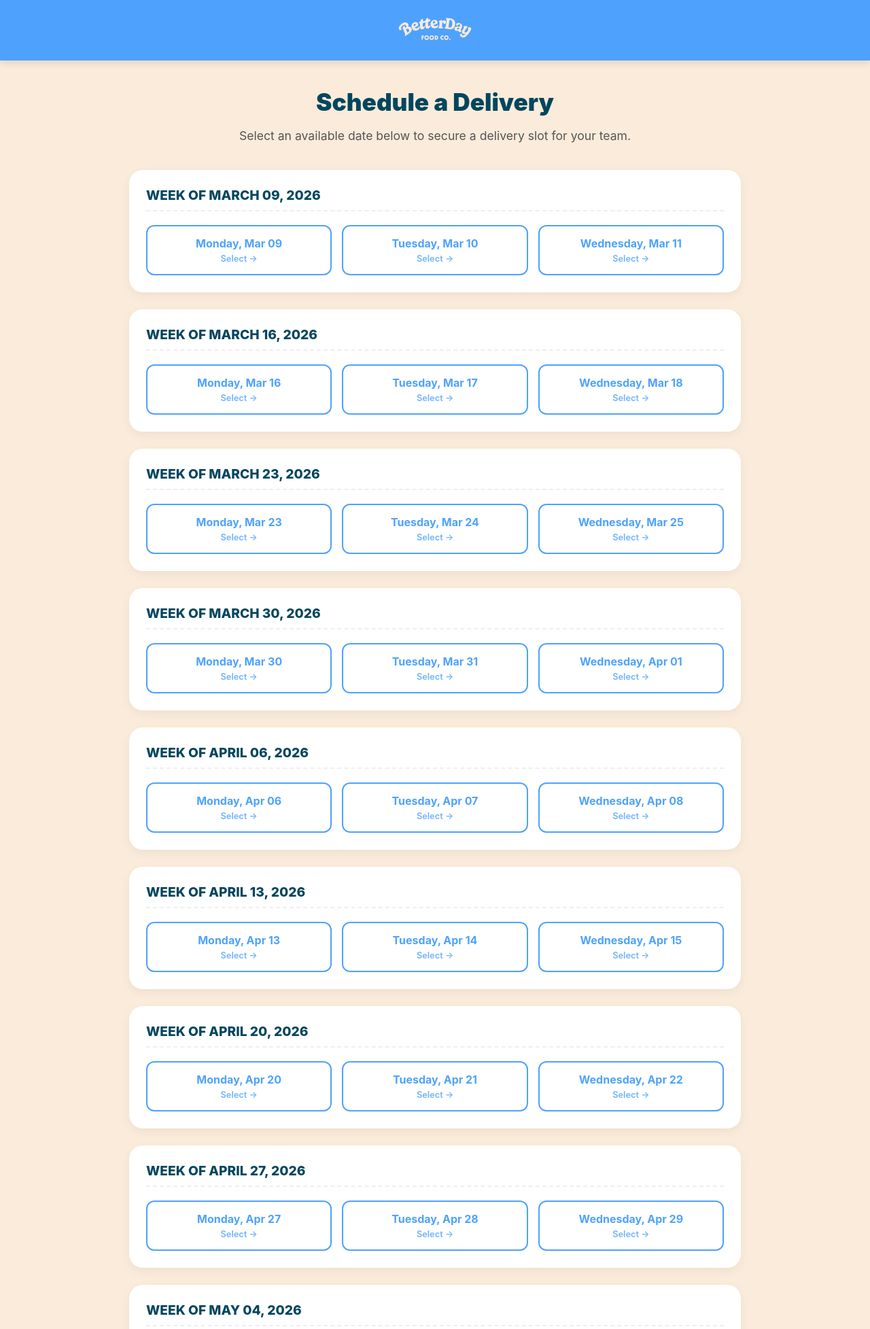
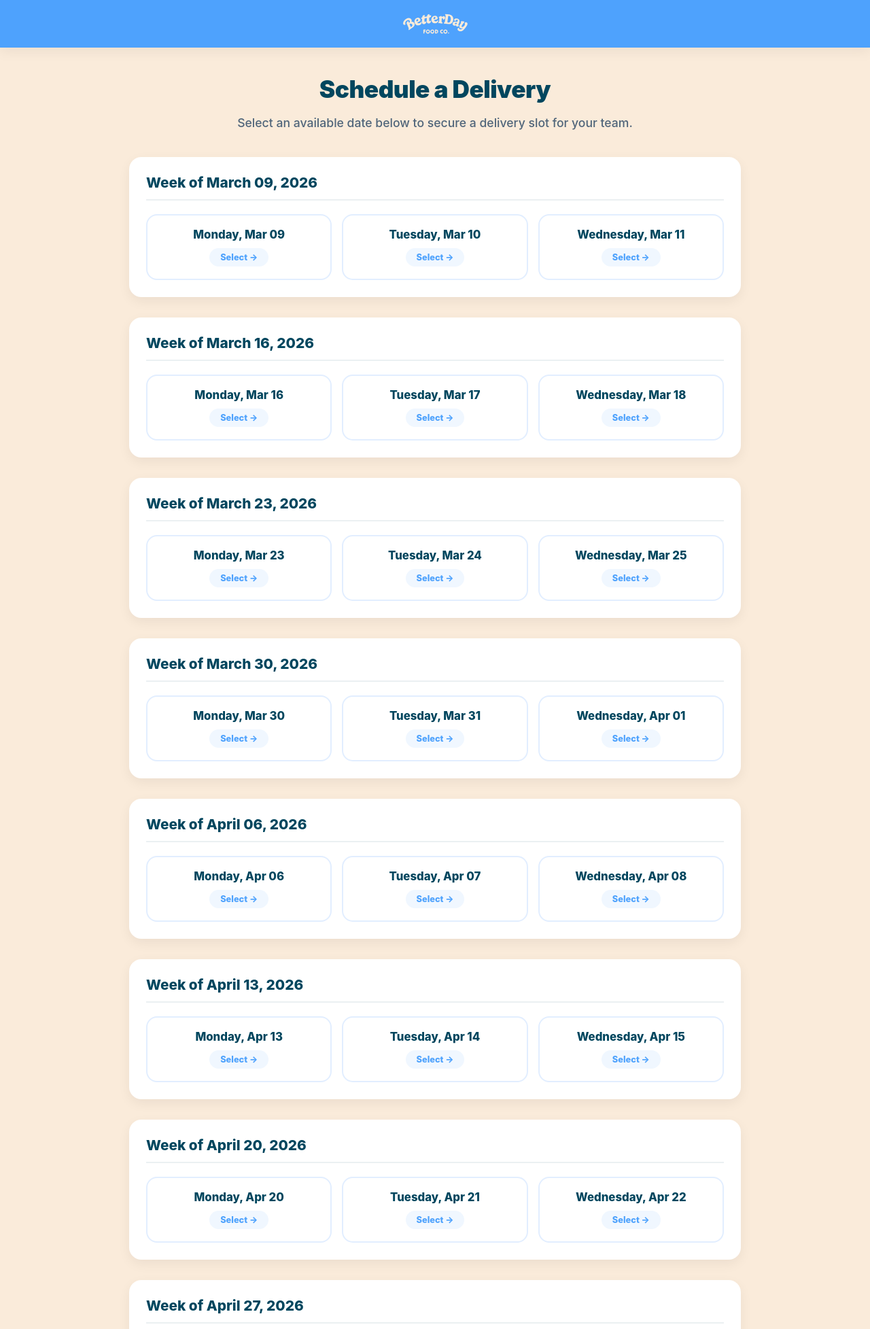
Before and after one commit to conner-kadz/betterday-app, a Flask app: page / in a window 1280 px wide. Shown: the top 1955 px of the page at 68% size. Run offline with Flask 3, Linux system fonts and the light colour scheme; data that the repository does not hold is empty.

Commit message:
Update index.html

```diff
--- a/templates/index.html
+++ b/templates/index.html
@@ -4,55 +4,79 @@
     <title>BetterDay | Book a Delivery</title>
     <meta name="viewport" content="width=device-width, initial-scale=1">
     <style>
-        :root { --primary: #4ea2fd; --accent: #faebda; --dark: #00465e; --white: #ffffff; }
+        :root {
+            --primary: #4ea2fd;
+            --accent: #faebda;
+            --dark: #00465e;
+            --white: #ffffff;
+            --radius-lg: 18px;
+            --shadow-soft: 0 6px 18px rgba(0, 0, 0, 0.06);
+        }
         body { font-family: -apple-system, sans-serif; background: var(--accent); color: var(--dark); margin: 0; padding-bottom: 60px; }
 
-        .header { background: var(--primary); padding: 20px; text-align: center; box-shadow: 0 4px 10px rgba(0,0,0,0.1); }
-        .logo { height: 45px; }
+        .header { background: var(--primary); padding: 15px 24px; display: flex; justify-content: center; align-items: center; box-shadow: var(--shadow-soft); }
+        .logo { height: 40px; }
 
         .container { max-width: 900px; margin: 40px auto; padding: 0 20px; }
 
         .hero { text-align: center; margin-bottom: 40px; }
-        .hero h1 { font-size: 2.2rem; font-weight: 900; margin-bottom: 10px; }
-        .hero p { font-size: 1.1rem; color: #555; }
+        .hero h1 { font-size: 2.2rem; font-weight: 900; margin-bottom: 10px; letter-spacing: -0.5px; }
+        .hero p { font-size: 1.1rem; color: #50657a; font-weight: 500; }
 
-        /* SUCCESS BANNER STYLING */
+        /* SUCCESS BANNER */
         .success-banner {
-            background: white; border-radius: 16px; padding: 30px; margin-bottom: 40px;
+            background: white; border-radius: var(--radius-lg); padding: 30px; margin-bottom: 40px;
             text-align: center; box-shadow: 0 10px 25px rgba(39, 174, 96, 0.15);
-            border: 3px solid #27ae60; position: relative; overflow: hidden;
+            border: 2px solid #27ae60;
         }
         .success-icon {
-            width: 60px; height: 60px; background: #27ae60; color: white; border-radius: 50%;
-            display: flex; align-items: center; justify-content: center; font-size: 2rem;
-            margin: 0 auto 15px auto;
+            width: 56px; height: 56px; background: #27ae60; color: white; border-radius: 50%;
+            display: flex; align-items: center; justify-content: center; font-size: 1.8rem;
+            margin: 0 auto 15px auto; box-shadow: 0 4px 10px rgba(39, 174, 96, 0.3);
         }
         .success-title { font-size: 1.5rem; font-weight: 900; color: #27ae60; margin: 0 0 10px 0; }
-        .success-text { font-size: 1.1rem; color: #555; margin: 0 0 20px 0; line-height: 1.4; }
+        .success-text { font-size: 1.05rem; color: #50657a; margin: 0 0 20px 0; line-height: 1.5; font-weight: 500; }
         .contact-btn {
             display: inline-block; background: var(--dark); color: white; padding: 12px 25px;
             border-radius: 50px; text-decoration: none; font-weight: 800; transition: 0.2s;
         }
-        .contact-btn:hover { background: var(--primary); transform: translateY(-2px); box-shadow: 0 4px 10px rgba(78,162,253,0.3); }
+        .contact-btn:hover { background: var(--primary); transform: translateY(-2px); box-shadow: 0 4px 12px rgba(78,162,253,0.3); }
 
-        .week-block { background: var(--white); border-radius: 20px; padding: 25px; margin-bottom: 25px; box-shadow: 0 5px 15px rgba(0,0,0,0.05); }
-        .week-title { font-size: 1.2rem; font-weight: 800; border-bottom: 2px dashed #eee; padding-bottom: 10px; margin-bottom: 20px; text-transform: uppercase; color: var(--dark); }
+        /* WEEK BLOCKS */
+        .week-block { background: var(--white); border-radius: var(--radius-lg); padding: 25px; margin-bottom: 30px; box-shadow: var(--shadow-soft); }
+
+        /* Fixed: No more uppercase! */
+        .week-title { font-size: 1.3rem; font-weight: 800; border-bottom: 2px solid rgba(0,70,94,0.08); padding-bottom: 12px; margin-bottom: 20px; color: var(--dark); }
 
         .days-grid { display: grid; grid-template-columns: repeat(3, 1fr); gap: 15px; }
         @media (max-width: 600px) { .days-grid { grid-template-columns: 1fr; } }
 
+        /* DAY CARDS */
         .day-card {
-            background: #f8f9fa; border: 2px solid #eee; border-radius: 12px; padding: 15px;
-            text-align: center; text-decoration: none; color: var(--dark); font-weight: 700;
-            transition: 0.2s; display: block;
+            background: #fdfdfd; border: 2px solid #f0f4f8; border-radius: 16px; padding: 18px 15px;
+            text-align: center; text-decoration: none; color: var(--dark); font-weight: 800;
+            transition: all 0.2s ease; display: flex; flex-direction: column; align-items: center; justify-content: center;
         }
 
-        .day-card.available { background: white; border-color: var(--primary); color: var(--primary); }
-        .day-card.available:hover { background: var(--primary); color: white; transform: translateY(-3px); box-shadow: 0 5px 15px rgba(78, 162, 253, 0.3); }
+        .day-date-text { font-size: 1.05rem; margin-bottom: 10px; }
 
-        .day-card.unavailable { opacity: 0.5; cursor: not-allowed; pointer-events: none; background: #eee; border-color: #ddd; }
-        .status-badge { font-size: 0.7rem; text-transform: uppercase; font-weight: 900; background: #ddd; padding: 3px 8px; border-radius: 4px; display: inline-block; margin-top: 5px; }
-        .day-card.available .status-badge { display: none; }
+        /* Available Styling */
+        .day-card.available { background: white; border-color: #e2eeff; }
+        .select-pill {
+            background: #f0f7ff; color: var(--primary); padding: 6px 16px; border-radius: 50px;
+            font-size: 0.8rem; font-weight: 800; transition: 0.2s;
+        }
+        .day-card.available:hover { border-color: var(--primary); transform: translateY(-3px); box-shadow: 0 8px 20px rgba(78, 162, 253, 0.15); }
+        .day-card.available:hover .select-pill { background: var(--primary); color: white; }
+
+        /* Unavailable Styling */
+        .day-card.unavailable { opacity: 0.6; cursor: not-allowed; pointer-events: none; background: #f4f6f8; border-color: #e9ecef; }
+        .status-badge {
+            font-size: 0.7rem; text-transform: uppercase; font-weight: 900; letter-spacing: 0.5px;
+            padding: 5px 12px; border-radius: 50px; display: inline-block;
+        }
+        .status-passed { background: #e9ecef; color: #8898aa; }
+        .status-booked { background: #ffe3e3; color: #e74c3c; }
     </style>
 </head>
 <body>
@@ -88,13 +112,17 @@
                 {% for day in week.days %}
                     {% if day.past or day.blocked %}
                         <div class="day-card unavailable">
-                            {{ day.display }}<br>
-                            <span class="status-badge">{% if day.past %}Passed{% else %}Fully Booked{% endif %}</span>
+                            <div class="day-date-text">{{ day.display }}</div>
+                            {% if day.past %}
+                                <span class="status-badge status-passed">Passed</span>
+                            {% else %}
+                                <span class="status-badge status-booked">Fully Booked</span>
+                            {% endif %}
                         </div>
                     {% else %}
                         <a href="/book/{{ day.raw_date }}" class="day-card available">
-                            {{ day.display }}<br>
-                            <span style="font-size: 0.8rem; font-weight: 600; opacity: 0.8; margin-top:5px; display:block;">Select &rarr;</span>
+                            <div class="day-date-text">{{ day.display }}</div>
+                            <div class="select-pill">Select &rarr;</div>
                         </a>
                     {% endif %}
                 {% endfor %}
```
